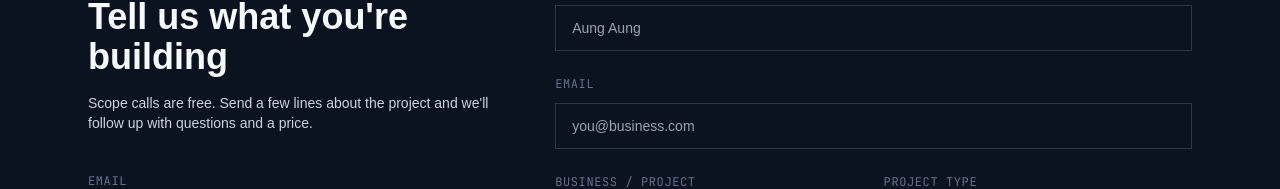
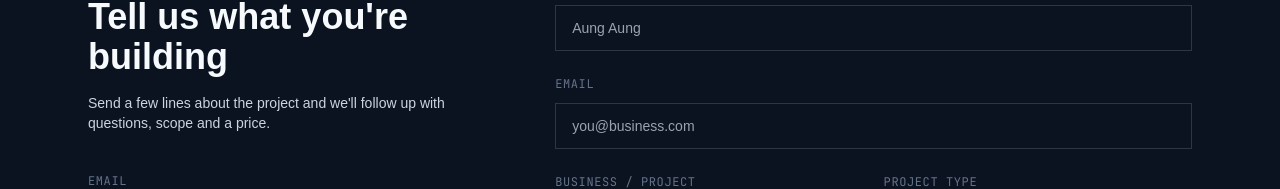
Before and after one commit to letyarworks/letyar-website, a Next.js app: page /contact in a window 1280 px wide. Shown: the part 156-345 px from the top of the page. Built offline with nearby package versions, Linux system fonts and the light colour scheme; a web font is replaced by a local one.

Commit message:
Pass template request from server page to contact form

```diff
--- a/app/contact/page.tsx
+++ b/app/contact/page.tsx
@@ -1,12 +1,19 @@
 import ContactForm from "@/components/ContactForm";
-import { socials } from "@/lib/content";
+import { socials, getTemplate } from "@/lib/content";
 
 export const metadata = {
   title: "Contact",
   description: "Contact Letyar Labs about a website, software or digital product project.",
 };
 
-export default function ContactPage() {
+export default function ContactPage({
+  searchParams,
+}: {
+  searchParams?: { template?: string };
+}) {
+  const requestedTemplate = searchParams?.template ? getTemplate(searchParams.template) : undefined;
+  const template = requestedTemplate?.title || "";
+
   return (
     <section className="mx-auto max-w-6xl px-6 py-16">
       <div className="grid grid-cols-1 gap-16 lg:grid-cols-5">
@@ -16,8 +23,8 @@ export default function ContactPage() {
             Tell us what you're building
           </h1>
           <p className="mt-4 font-body text-sm text-mist">
-            Scope calls are free. Send a few lines about the project and
-            we'll follow up with questions and a price.
+            Send a few lines about the project and we&apos;ll follow up with questions,
+            scope and a price.
           </p>
 
           <div className="mt-10 space-y-6">
@@ -47,7 +54,7 @@ export default function ContactPage() {
         </div>
 
         <div className="lg:col-span-3">
-          <ContactForm />
+          <ContactForm template={template} />
         </div>
       </div>
     </section>
```
